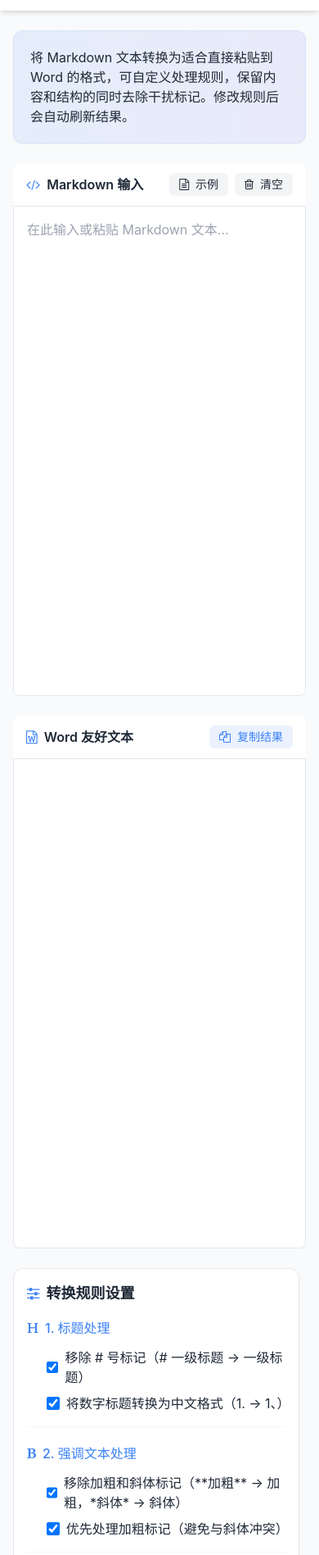
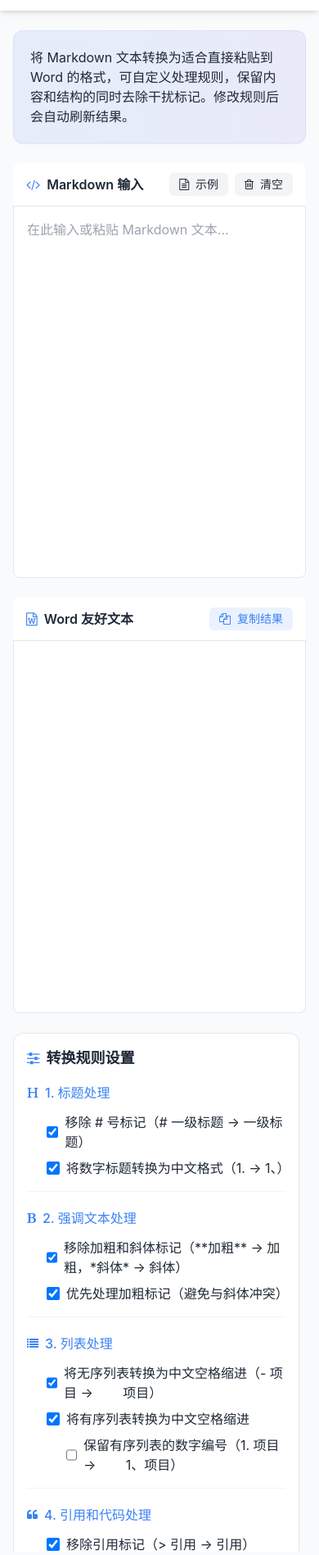
Before and after one commit to SheriocCode/Md-Cleaner, a plain HTML site: page index.html in a window 390 px wide. Shown: the part 103-2000 px from the top of the page at 82% size. Drawn offline with nearby package versions, Linux system fonts and the light colour scheme.

Commit message:
style(ui): make three columns responsive with min/max height

```diff
--- a/index.html
+++ b/index.html
@@ -139,7 +139,7 @@
       <!-- 主要工作区 -->
       <div class="grid grid-cols-1 lg:grid-cols-3 gap-6 mb-8">
         <!-- 输入区域 -->
-        <div class="lg:col-span-1 flex flex-col h-[650px]">
+        <div class="lg:col-span-1 flex flex-col min-h-[60vh] max-h-[75vh]">
           <div
             class="bg-white dark:bg-neutral-800 rounded-t-lg border-b border-gray-200 dark:border-neutral-700 px-4 py-3 flex justify-between items-center shadow-sm"
           >
@@ -174,7 +174,7 @@
         </div>
 
         <!-- 输出区域 -->
-        <div class="lg:col-span-1 flex flex-col h-[650px]">
+        <div class="lg:col-span-1 flex flex-col min-h-[60vh] max-h-[75vh]">
           <div
             class="bg-white dark:bg-neutral-800 rounded-t-lg border-b border-gray-200 dark:border-neutral-700 px-4 py-3 flex justify-between items-center shadow-sm"
           >
@@ -213,7 +213,7 @@
 
         <!-- 规则设置侧边栏 -->
         <div
-          class="lg:col-span-1 space-y-4 max-h-[650px] overflow-auto scrollbar-thin pr-2"
+          class="lg:col-span-1 space-y-4 min-h-[60vh] max-h-[75vh] overflow-auto scrollbar-thin pr-2"
         >
           <div
             class="bg-white dark:bg-neutral-800 rounded-xl shadow-sm border border-gray-200 dark:border-neutral-700 p-4"
```
